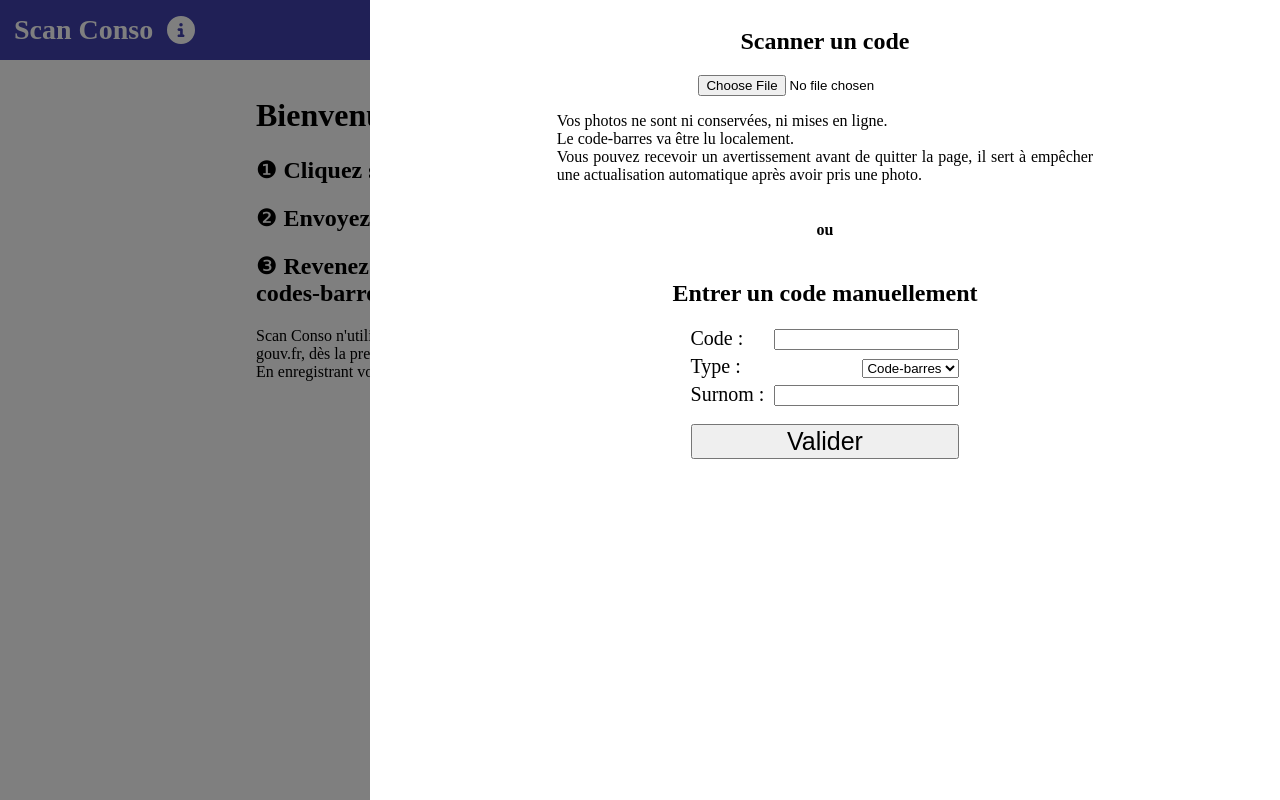
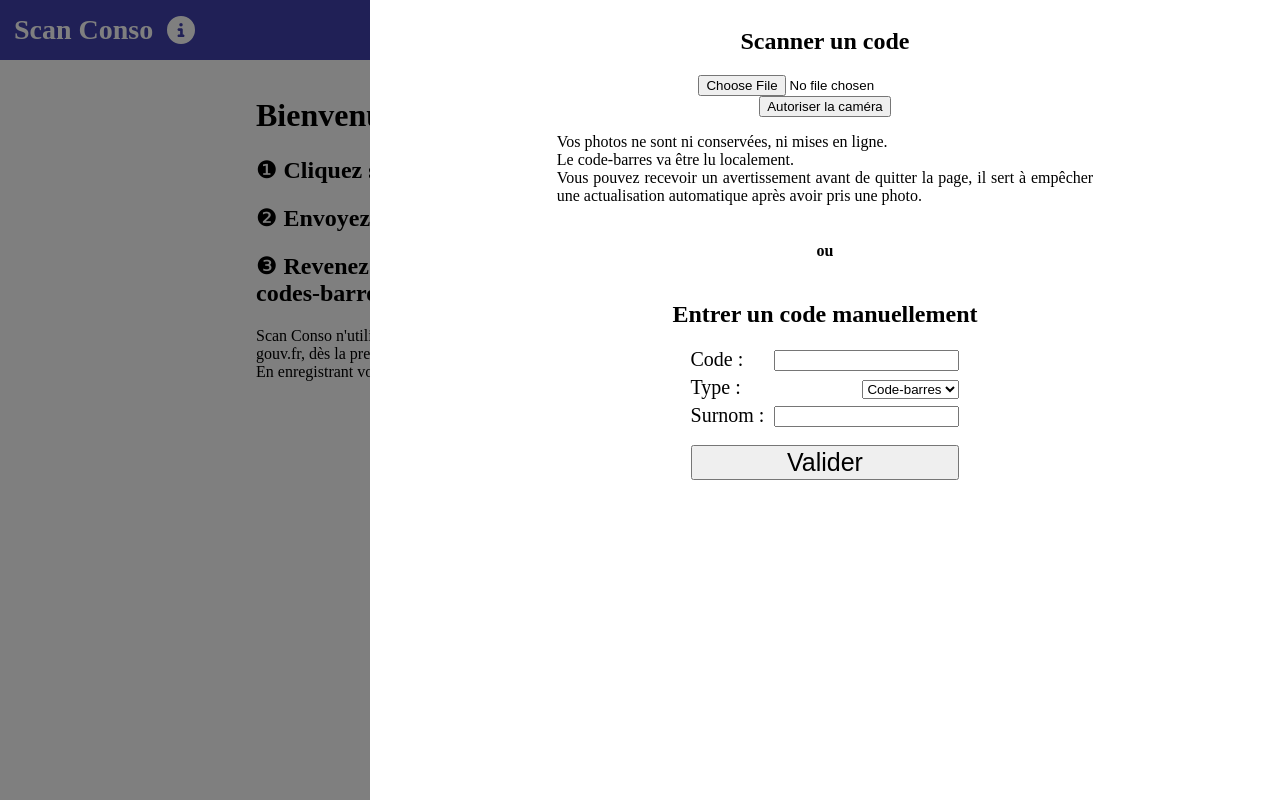
Before and after one commit to CHKNRAVE/scan-conso, a React (Vite) app: page / in a window 1280 px wide. Both pictures are taken after a click on the element 1250 px from the left and 30 px from the top of the page. Built offline with nearby package versions, Linux system fonts and the light colour scheme.

Commit message:
Initial tests for the live camera

```diff
--- a/src/PictureForm.jsx
+++ b/src/PictureForm.jsx
@@ -5,6 +5,7 @@ import { createCode } from "./codes.mjs";
 export default function PictureForm() {
 	const [uploadedImage, setUploadedImage] = useState(null);
 	const [fileValidated, setFileValidated] = useState(false);
+	const [cameraModeEnabled, setCameraMode] = useState(false);
 	const [codeType, setCodeType] = useState(null);
 	const [codeValue, setCodeValue] = useState(null);
 	const [codeLabel, setCodeLabel] = useState("");
@@ -24,6 +25,7 @@ export default function PictureForm() {
 	const reset = function() {
 		setUploadedImage(null);
 		setFileValidated(false);
+		setCameraMode(false);
 		setCodeLabel(null);
 		setCodeValue(null);
 		setCodeLabel("");
@@ -54,11 +56,23 @@ export default function PictureForm() {
 		reset();
 	};
 
+	console.log("Test");
+	navigator.permissions.query({name: "camera"}).then(console.log, console.warn);
+
+	const requestCameraAccess = function() {
+	};
+
 	return <>
 		<h2>Scanner un code</h2>
 		<div id="uploadField">
 			<input type="file" accept="/image" value={""} onInput={onFileInput} />
-			{!uploadedImage && <p id="uploadInfo">
+			<div className="cameraDiv">
+				{cameraModeEnabled && <div>
+
+				</div>}
+				{!cameraModeEnabled && <button onClick={requestCameraAccess}>Autoriser la caméra</button>}
+			</div>
+			{!uploadedImage && !codeType && <p id="uploadInfo">
 				Vos photos ne sont ni conservées, ni mises en ligne.<br />
 				Le code-barres va être lu localement.<br />
 				Vous pouvez recevoir un avertissement avant de quitter la page, il sert à empêcher une actualisation automatique après avoir pris une photo.
```
